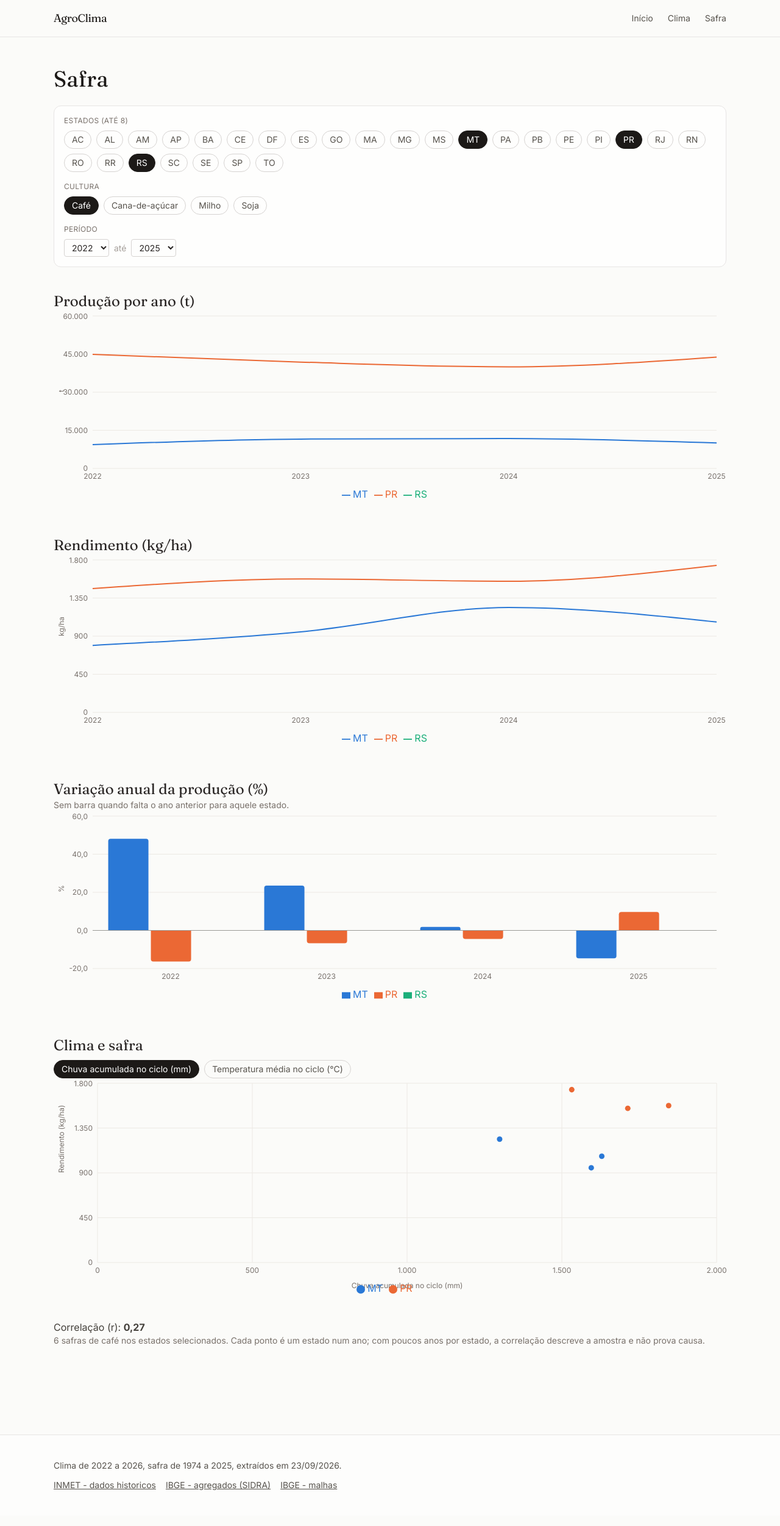
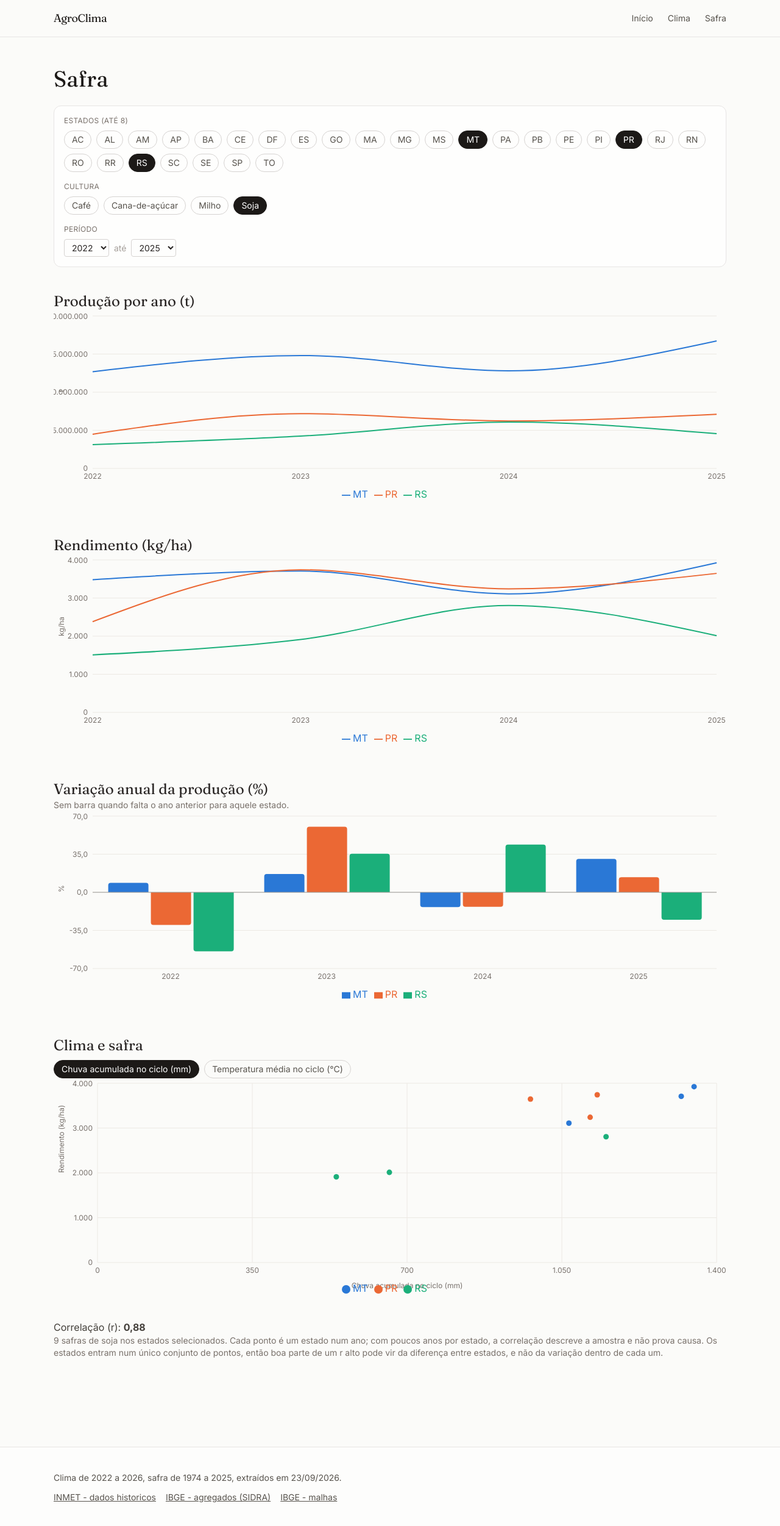
Before and after one commit to antoniolaprov/agroclima-analytics, a Next.js app in the folder web/: page /safra in a window 1280 px wide. Shown: the top 2502 px of the page at 61% size. Built offline with nearby package versions, Linux system fonts and the light colour scheme.

Commit message:
Fix Safra page default crop, totals, correlation caveat and test gap
Default to soja instead of the alphabetically-first crop, format
totalPontos through inteiro(), spell out that the pooled correlation
can reflect between-state differences, and cover the missing-
correlation case with a page test.

```diff
--- a/web/src/paginas/Safra.tsx
+++ b/web/src/paginas/Safra.tsx
@@ -9,7 +9,7 @@ import { Linha } from "@/src/graficos/Linha";
 import { atribuir } from "@/src/lib/cores";
 import { correlacao } from "@/src/lib/correlacao";
 import type { LinhaClimaSafra, LinhaSafra, Meta } from "@/src/lib/dados";
-import { cultura as nomeCultura, numero } from "@/src/lib/formato";
+import { cultura as nomeCultura, inteiro, numero } from "@/src/lib/formato";
 
 const EIXOS = {
   precip_ciclo: "Chuva acumulada no ciclo (mm)",
@@ -39,7 +39,9 @@ export function Safra({
   const [eixo, setEixo] = useState<Eixo>("precip_ciclo");
   const { filtros, definir } = useFiltros({
     ufs: ["MT", "PR", "RS"],
-    culturas: meta.culturas.slice(0, 1),
+    // soja e a cultura com serie cheia nos tres estados padrao; abrir em
+    // meta.culturas[0] (cafe, por ordem alfabetica) deixa RS e PR quase vazios.
+    culturas: meta.culturas.includes("soja") ? ["soja"] : meta.culturas.slice(0, 1),
     anoIni: meta.anos_clima[0],
     anoFim: meta.anos_safra[meta.anos_safra.length - 1],
   });
@@ -144,9 +146,10 @@ export function Safra({
                   Correlação (r): <strong>{r === null ? "-" : numero(r, 2)}</strong>
                 </p>
                 <p className="text-sm text-stone-500">
-                  {totalPontos} safras de {nomeCultura(cultura).toLocaleLowerCase("pt-BR")} nos estados selecionados.
-                  Cada ponto é um estado num ano; com poucos anos por estado, a correlação descreve a amostra e não
-                  prova causa.
+                  {inteiro(totalPontos)} safras de {nomeCultura(cultura).toLocaleLowerCase("pt-BR")} nos estados
+                  selecionados. Cada ponto é um estado num ano; com poucos anos por estado, a correlação descreve a
+                  amostra e não prova causa. Os estados entram num único conjunto de pontos, então boa parte de um r
+                  alto pode vir da diferença entre estados, e não da variação dentro de cada um.
                 </p>
               </>
             )}
```
Also changed, not shown: 1 other file (tests, documents, lock files or other folders).
